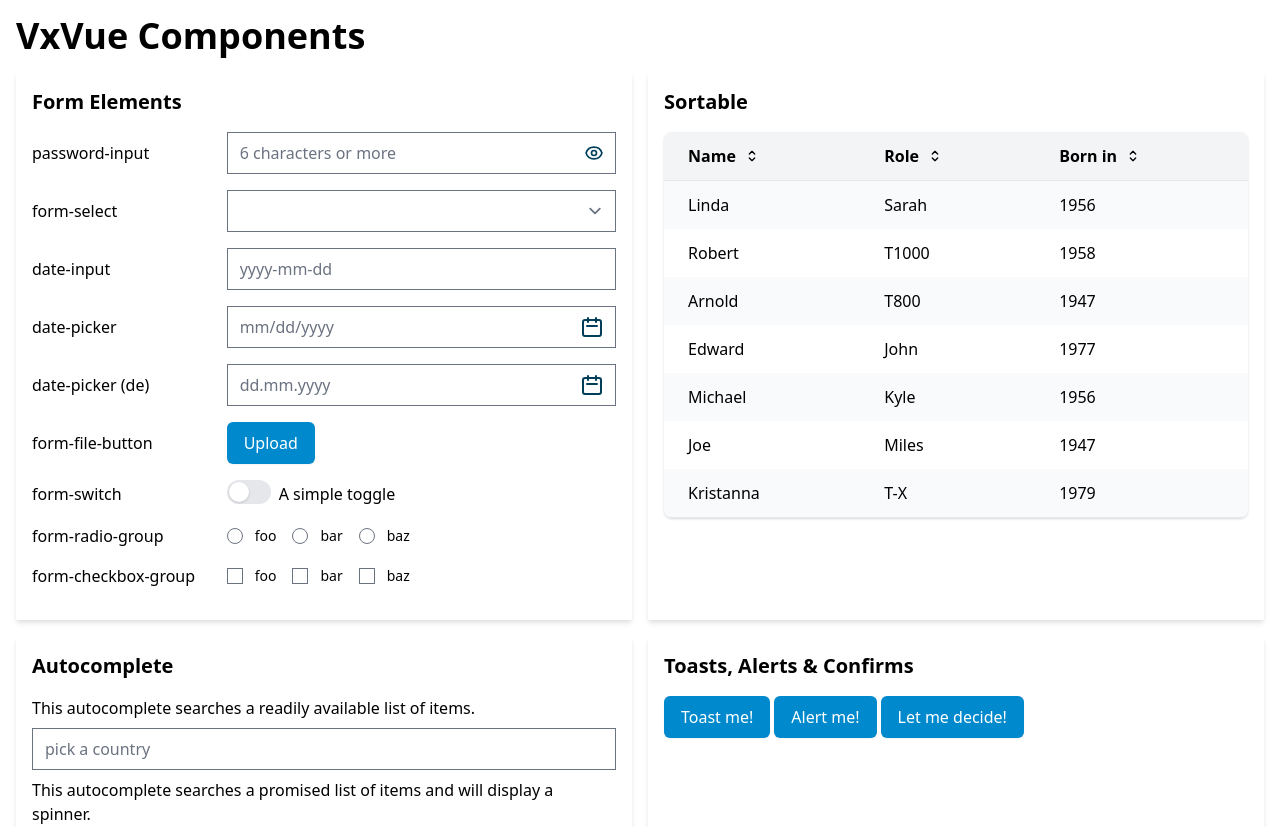
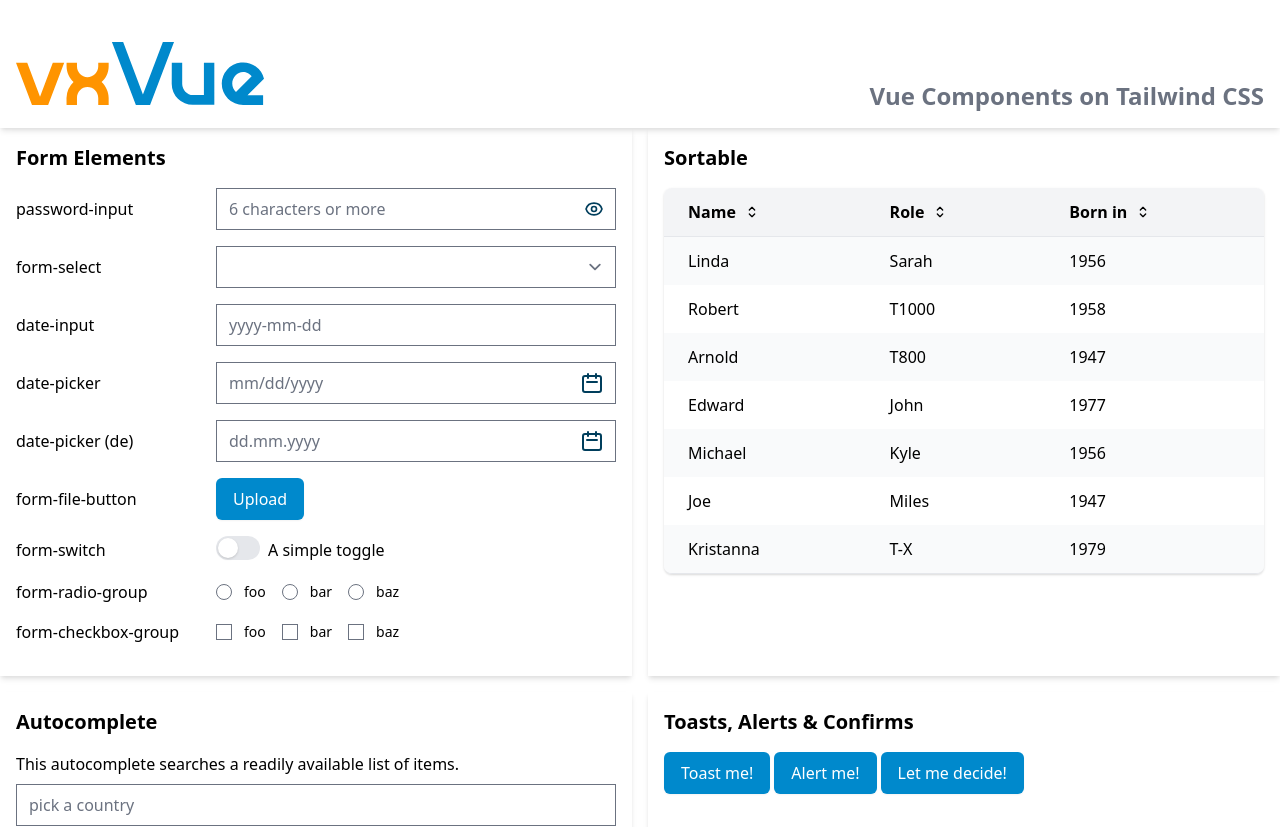
Before and after one commit to Vectrex/vxVue, a Vue app: page / in a window 1280 px wide. Shown: the top 827 px of the page. Built offline with nearby package versions, Linux system fonts and the light colour scheme.

Commit message:
Fix: reduced z-index of datepicker; added a fixed header to sample page

```diff
--- a/index.html
+++ b/index.html
@@ -5,9 +5,14 @@
     <meta name="viewport" content="width=device-width, initial-scale=1.0" />
     <title>vxVue</title>
   </head>
-  <body class="min-h-screen p-4 max-w-screen-2xl mx-auto">
-    <h1 class="text-4xl font-bold mb-4">VxVue Components</h1>
-    <div id="app" class="grid grid-cols-1 lg:grid-cols-2 2xl:grid-cols-3 gap-4"></div>
+  <body class="min-h-screen">
+    <header class="fixed flex items-end h-32 shadow-md border-b-px border-gray-500 w-full bg-white z-50">
+        <h1 class="text-2xl font-bold p-4 md:flex md:items-baseline md:justify-between text-gray-500 w-full">
+            <svg xmlns="http://www.w3.org/2000/svg" viewBox="0 0 33.35 8.47" class="pr-2 w-48 md:w-64 flex-shrink-0"><g stroke-width=".26" aria-label="vxVue"><path fill="#ff9400" d="M2.15 8.47h2.17L6.48 2.8H4.95L3.23 7.36 1.51 2.8H0zM6.8 8.47h1.4v-.95c0-.8.64-1.46 1.4-1.46.81 0 1.46.66 1.46 1.46v.95h1.4v-.95c0-.83-.38-1.59-.95-2.14.57-.52.95-1.25.95-2.1V2.8h-1.4v.47c0 .8-.65 1.48-1.46 1.48-.76 0-1.4-.68-1.4-1.48V2.8H6.8v.47c0 .86.38 1.59.94 2.11a3.03 3.03 0 0 0-.95 2.14z"/><path fill="#0089cc" d="M16.12 8.47h1.91L21.25 0h-1.5l-2.68 7.07L14.41 0H12.9zM20.94 5.63a2.82 2.82 0 0 0 2.85 2.82h2.88V2.8h-1.4v4.34H23.8c-.8 0-1.45-.75-1.45-1.5V2.8h-1.4zM27.67 5.58a2.88 2.88 0 0 0 2.87 2.89h2.69V7.16h-2.1l2.22-2.21a2.88 2.88 0 0 0-5.68.64zm1.91 1.14c-.3-.28-.5-.7-.5-1.14 0-.83.67-1.56 1.46-1.56.45 0 .95.26 1.15.58z"/></g></svg>
+            <span>Vue Components on Tailwind CSS</span>
+        </h1>
+    </header>
+    <div id="app" class="grid grid-cols-1 lg:grid-cols-2 2xl:grid-cols-3 gap-4 max-w-screen-2xl mx-auto pt-32"></div>
     <script type="module" src="/src/main.js"></script>
   </body>
 </html>
--- a/src/components/formelements/datepicker.vue
+++ b/src/components/formelements/datepicker.vue
@@ -17,7 +17,7 @@
         :month-names="monthNames"
     ></date-input>
 
-    <div class="bg-white z-50 shadow-md" v-bind="calendarProps" ref="calendar" :class="[alignHoriz, alignVert]">
+    <div class="bg-white z-10 shadow-md" v-bind="calendarProps" ref="calendar" :class="[alignHoriz, alignVert]">
 
       <div class="flex flex-row items-center bg-vxvue-700 text-white py-2 px-3">
         <button type="button" @click.stop="previousMonth" class="flex-shrink-0 hover:text-vxvue-50 text-vxvue-100">
```
